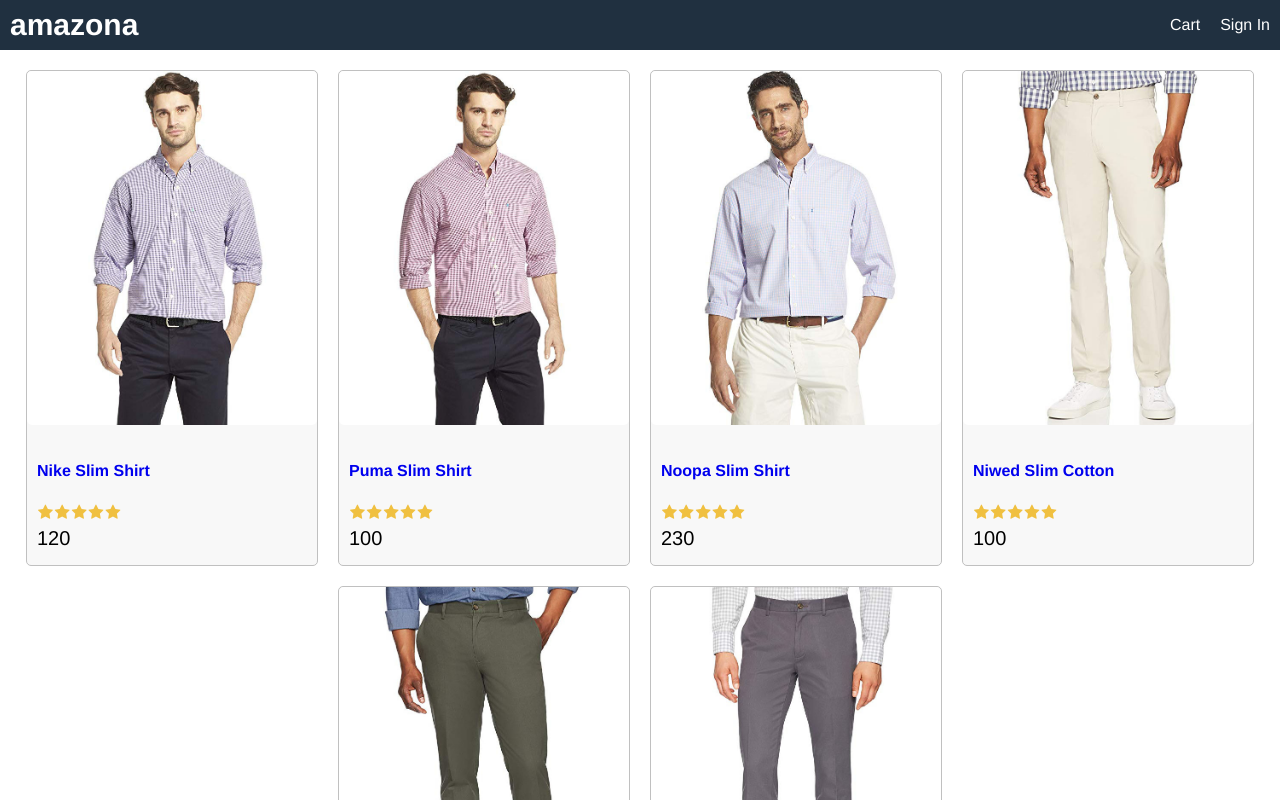
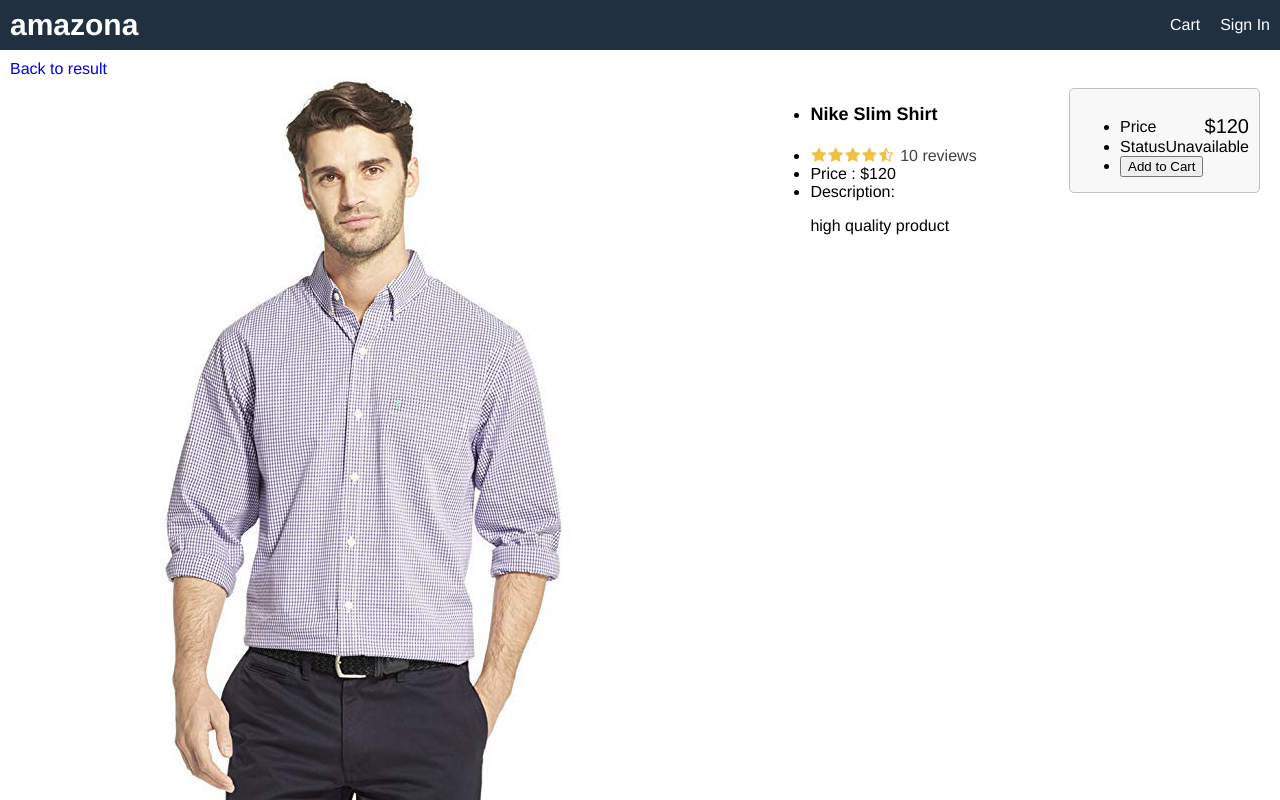
Before and after one commit to Chamika-Palinda/e-commerce-site, a React (Create React App) app in the folder frontend/: page /product/1 in a window 1280 px wide. Shown: the top 800 px of the page. Built offline with nearby package versions, Linux system fonts and the light colour scheme.

Commit message:
creating the navigations and look of product screen

```diff
--- a/frontend/package.json
+++ b/frontend/package.json
@@ -8,6 +8,7 @@
     "@testing-library/user-event": "^12.1.10",
     "react": "^17.0.2",
     "react-dom": "^17.0.2",
+    "react-router-dom": "^5.2.0",
     "react-scripts": "4.0.3",
     "web-vitals": "^1.0.1"
   },
--- a/frontend/src/App.js
+++ b/frontend/src/App.js
@@ -1,7 +1,10 @@
 import React from "react";
-import data from "./data";
+import { BrowserRouter, Route } from "react-router-dom";
+import HomeScreen from "./screens/HomeScreen";
+import ProductScreen from "./screens/ProductScreen";
 function App() {
   return (
+   <BrowserRouter>
     <div className="grid-container">
       <header className="row">
         <div>
@@ -15,47 +18,13 @@
         </div>
       </header>
       <main>
-        <div>
-          <div className="row center">
-            {data.products.map((product) => (
-              <div key={product._id} className="card">
-                <a href={`/product/${product._id}`}>
-                  <img
-                    className="medium"
-                    src={product.image}
-                    alt={product.name}
-                  />
-                </a>
-                <div className="card-body">
-                  <a href={`/product/${product._id}`}>
-                    <h2>{product.name}</h2>
-                  </a>
-                  <div className="rating">
-                    <span>
-                      <i className="fa fa-star"></i>
-                    </span>
-                    <span>
-                      <i className="fa fa-star"></i>
-                    </span>
-                    <span>
-                      <i className="fa fa-star"></i>
-                    </span>
-                    <span>
-                      <i className="fa fa-star"></i>
-                    </span>
-                    <span>
-                      <i className="fa fa-star"></i>
-                    </span>
-                  </div>
-                  <div className="price">{product.price}</div>
-                </div>
-              </div>
-            ))}
-          </div>
-        </div>
+        <Route path="/" component ={HomeScreen} exact></Route>
+        <Route path="/product/:id" component ={ProductScreen}></Route>
+
       </main>
       <footer className="row center">All right reserved</footer>
     </div>
+    </BrowserRouter>
   );
 }
 
--- /dev/null
+++ b/frontend/src/components/Product.js
@@ -0,0 +1,24 @@
+import React from 'react'
+import Rating from './Rating';
+
+export default function Product(props) {
+    const { product } = props;
+    return (
+        <div key={product._id} className="card">
+        <a href={`/product/${product._id}`}>
+          <img
+            className="medium"
+            src={product.image}
+            alt={product.name}
+          />
+        </a>
+        <div className="card-body">
+          <a href={`/product/${product._id}`}>
+            <h2>{product.name}</h2>
+          </a>
+        <Rating rating={product.rating} numReviews={product.numReviews}></Rating>
+          <div className="price">{"$"+product.price}</div>
+        </div>
+      </div>
+    )
+}
--- /dev/null
+++ b/frontend/src/components/Rating.js
@@ -0,0 +1,67 @@
+import React from "react";
+
+export default function Rating(props) {
+  const { rating, numReviews } = props;
+  return (
+    <div className="rating">
+      <span>
+        <i
+          className={
+            rating >= 1
+              ? "fa fa-star"
+              : rating >= 0.5
+              ? "fa fa-star-half-o"
+              : "fa fa-star-o"
+          }
+        ></i>
+      </span>
+      <span>
+      <i
+          className={
+            rating >= 2
+              ? "fa fa-star"
+              : rating >= 1.5
+              ? "fa fa-star-half-o"
+              : "fa fa-star-o"
+          }
+        ></i>
+        </span>
+      <span>
+      <i
+          className={
+            rating >= 3
+              ? "fa fa-star"
+              : rating >= 2.5
+              ? "fa fa-star-half-o"
+              : "fa fa-star-o"
+          }
+        ></i>
+        </span>
+      <span>
+      <i
+          className={
+            rating >= 4
+              ? "fa fa-star"
+              : rating >= 3.5
+              ? "fa fa-star-half-o"
+              : "fa fa-star-o"
+          }
+        ></i>
+        </span>
+      <span>
+      <i
+          className={
+            rating >= 5
+              ? "fa fa-star"
+              : rating >= 4.5
+              ? "fa fa-star-half-o"
+              : "fa fa-star-o"
+          }
+        ></i>
+        </span>
+        <span>
+            {` ${numReviews}  reviews`}
+        </span>
+    </div>
+  );
+}
--- a/frontend/src/index.css
+++ b/frontend/src/index.css
@@ -87,6 +87,10 @@
   align-items: center;
 }
 
+.row.top{
+  align-items: flex-start;
+}
+
 .row.center{
   justify-content: center;
 }
@@ -130,3 +134,7 @@
   color: #f0c040;
   margin: 0.1rem;
 }
+
+.rating span:last-child{
+  color: #404040;
+}
--- /dev/null
+++ b/frontend/src/screens/HomeScreen.js
@@ -0,0 +1,15 @@
+import React from 'react'
+import Product from "../components/Product";
+import data from "../data";
+
+export default function HomeScreen() {
+    return (
+    <div>
+        <div className="row center">
+          {data.products.map((product) => (
+            <Product key={product._id}  product={product} ></Product>
+            ))}
+        </div>
+    </div>
+    )
+}
--- /dev/null
+++ b/frontend/src/screens/ProductScreen.js
@@ -0,0 +1,66 @@
+import React from "react";
+import { Link } from "react-router-dom";
+import Rating from "../components/Rating";
+import data from "../data";
+
+export default function ProductScreen(props) {
+  const product = data.products.find((x) => x._id === props.match.params.id);
+  if (!product) {
+    return <div> Product Not Found </div>;
+  }
+  return (
+    <div>
+        <Link to="/">Back to result</Link>
+      <div className="row top">
+        <div className="col-2">
+          <img className="large" src={product.image} alt={product.name}></img>
+        </div>
+        <div className="col-1">
+          <ul>
+            <li>
+              <h1>{product.name}</h1>
+            </li>
+            <li>
+              <Rating
+                rating={product.rating}
+                numReviews={product.numReviews}
+              ></Rating>
+            </li>
+            <li>Price : ${product.price}</li>
+            <li>
+              Description:
+              <p>{product.description}</p>
+            </li>
+          </ul>
+        </div>
+        <div className="col-1">
+          <div className="card card-body">
+            <ul>
+              <li>
+                <div className="row">
+                  <div>Price</div>
+                  <div className="price">${product.price}</div>
+                </div>
+              </li>
+              <li>
+                <div className="row">
+                  <div>Status</div>
+                  <div>
+                    {product.countInStock > 0 ? (
+                      <span className="sucess">In Stock</span>
+                    ) : (
+                      <span className="error">Unavailable</span>
+                    )}
+                  </div>
+                </div>
+              </li>
+              <li>
+                <button className="primary block">Add to Cart</button>
+              </li>
+            </ul>
+          </div>
+        </div>
+      </div>
+    </div>
+  );
+}
```
Also changed, not shown: 1 other file (tests, documents, lock files or other folders).
